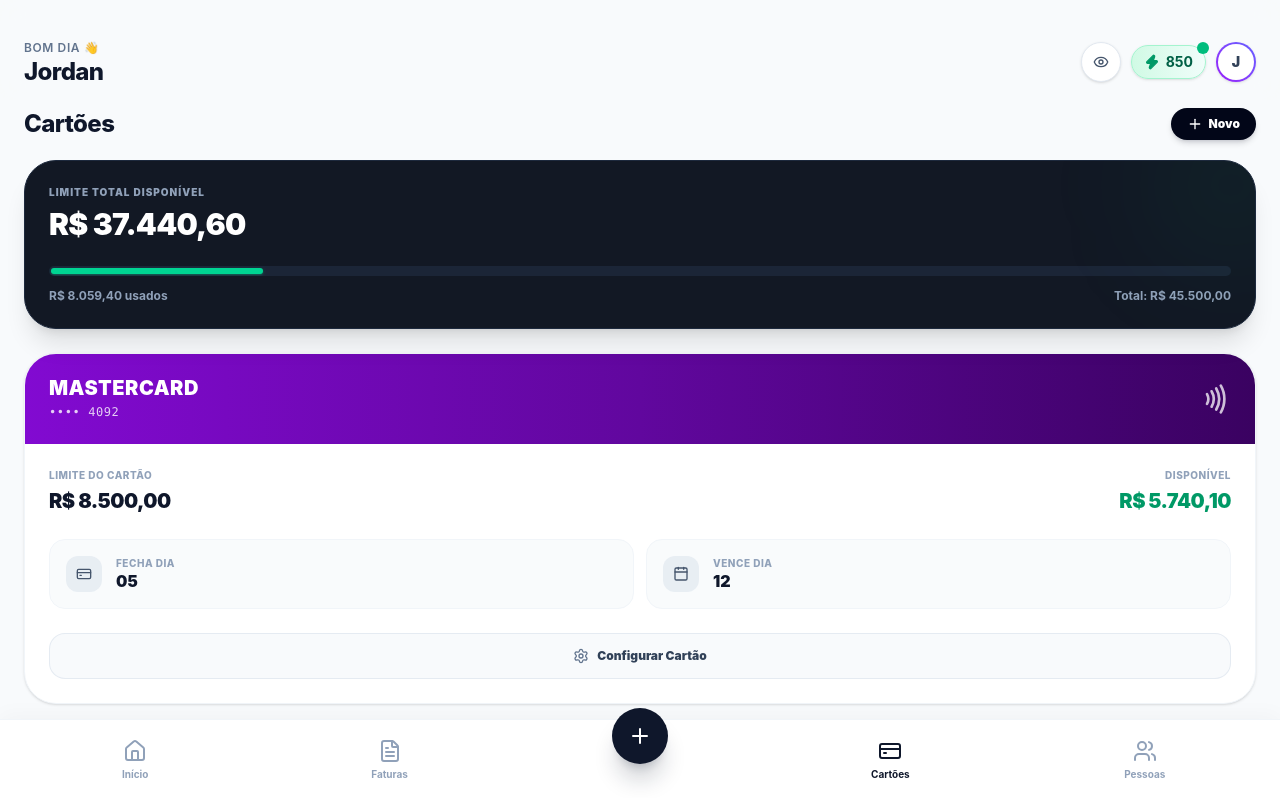
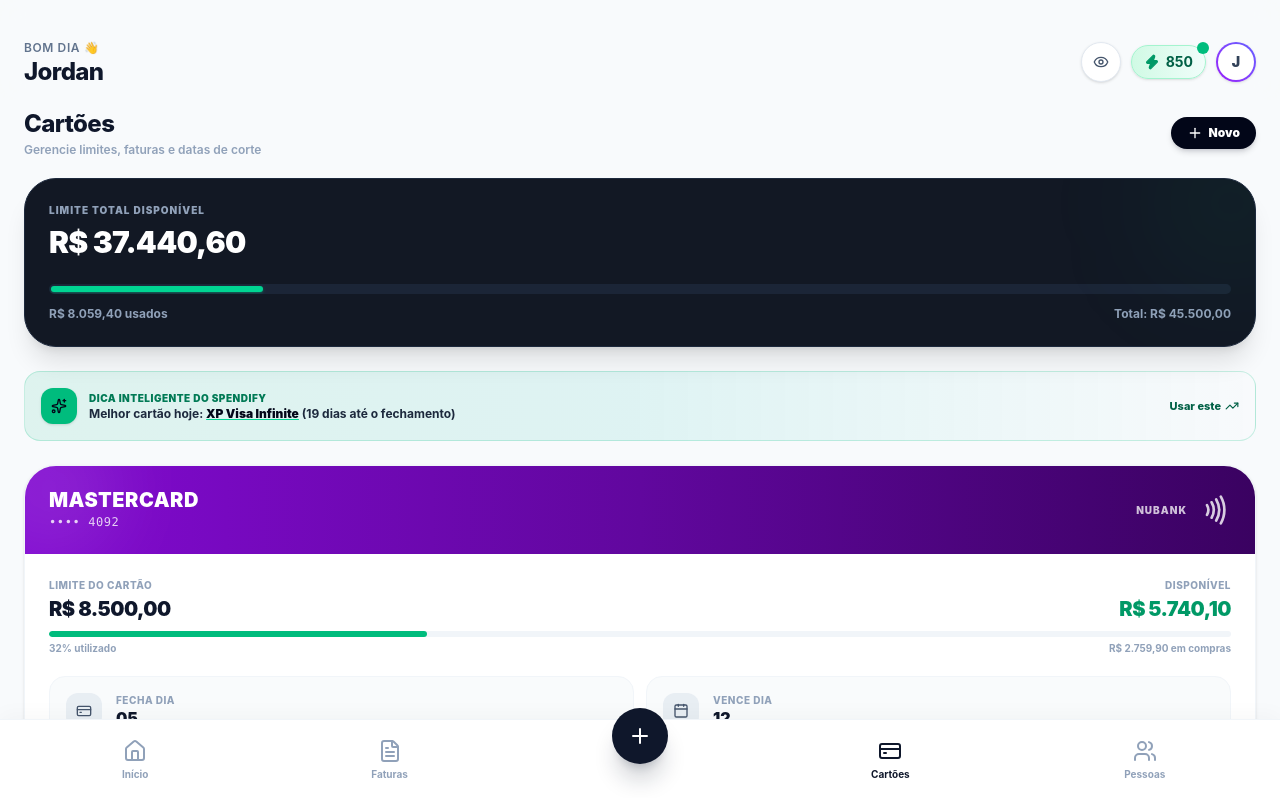
Before and after one commit to J-alvesc/spendify_app, a React (Vite) app: page /cards in a window 1280 px wide. Shown: the top 798 px of the page. Built offline with nearby package versions, Linux system fonts and the light colour scheme; no server answers.

Commit message:
feat(cards): implement humanized UI/UX, real-time preview, best-day advisor, and individual limit progress

```diff
--- a/src/components/ui/CardDetail.tsx
+++ b/src/components/ui/CardDetail.tsx
@@ -1,4 +1,4 @@
-import { Settings, Calendar, CreditCard as CardIcon, Nfc } from "lucide-react";
+import { Settings, Calendar, CreditCard as CardIcon, Nfc, FileText, Sparkles } from "lucide-react";
 import type { MockCard } from "../../data/spendifyMocks";
 import { usePrivacyContext } from "../../hooks/PrivacyContext";
 import { formatCurrency } from "../../lib/utils";
@@ -6,34 +6,70 @@
 interface CardDetailProps {
   card: MockCard;
   onConfigure: (card: MockCard) => void;
+  onViewInvoice?: (card: MockCard) => void;
+  isBestDayToBuy?: boolean;
 }
 
-export function CardDetail({ card, onConfigure }: CardDetailProps) {
+export function CardDetail({
+  card,
+  onConfigure,
+  onViewInvoice,
+  isBestDayToBuy,
+}: CardDetailProps) {
   const { formatPrivate } = usePrivacyContext();
+
+  const total = card.total_limit || 1;
+  const available = card.available_limit || 0;
+  const used = Math.max(0, total - available);
+  const usagePercentage = Math.min(100, Math.max(0, Math.round((used / total) * 100)));
+
+  // Cores dinâmicas de uso do limite
+  const usageColor =
+    usagePercentage >= 85
+      ? "bg-rose-500"
+      : usagePercentage >= 65
+      ? "bg-amber-500"
+      : "bg-emerald-500";
 
   return (
     <div className="bg-white rounded-[2rem] overflow-hidden mb-6 shadow-sm border border-slate-100 transition-all hover:shadow-md">
-      {/* Header do Cartão com Gradiente Temático */}
+      {/* Header do Cartão com Gradiente Temático e Efeito Holográfico/Luminoso */}
       <div
-        className={`p-6 text-white flex justify-between items-center bg-gradient-to-r ${card.color_theme}`}
+        className={`p-6 text-white flex justify-between items-center bg-gradient-to-r ${card.color_theme} relative overflow-hidden`}
       >
+        {/* Reflexo luminoso sutil */}
+        <div className="absolute -top-12 -left-12 w-36 h-36 bg-white/10 rounded-full blur-2xl pointer-events-none" />
+
         <div>
+          <div className="flex items-center gap-2 mb-1">
             <h3 className="text-xl font-black tracking-wide leading-none uppercase">
               {card.brand || card.name}
             </h3>
-          <p className="text-xs opacity-80 font-mono mt-1.5 tracking-wider">
+            {isBestDayToBuy && (
+              <span className="bg-emerald-400 text-slate-950 text-[9px] font-black px-2 py-0.5 rounded-full flex items-center gap-1 shadow-sm uppercase tracking-wider">
+                <Sparkles className="w-2.5 h-2.5" /> Melhor Compra
+              </span>
+            )}
+          </div>
+          <p className="text-xs opacity-80 font-mono tracking-wider">
             •••• {card.last4}
           </p>
         </div>
-        <Nfc className="w-8 h-8 opacity-75 shrink-0" />
+
+        <div className="flex items-center gap-3">
+          <span className="text-[10px] font-black tracking-widest uppercase opacity-75">
+            {card.bank_name?.split(" ")[0] || "CRÉDITO"}
+          </span>
+          <Nfc className="w-8 h-8 opacity-80 shrink-0" />
+        </div>
       </div>
 
-      {/* Corpo com Limites e Datas */}
+      {/* Corpo com Limites, Barra de Progresso e Datas */}
       <div className="p-6">
         {/* Limite do Cartão vs Disponível */}
-        <div className="flex justify-between items-baseline mb-6">
+        <div className="flex justify-between items-baseline mb-2">
           <div>
-            <p className="text-[10px] font-extrabold text-slate-400 uppercase tracking-wider mb-1">
+            <p className="text-[10px] font-extrabold text-slate-400 uppercase tracking-wider mb-0.5">
               Limite do Cartão
             </p>
             <p className="text-xl font-black text-slate-900 tracking-tight">
@@ -41,7 +77,7 @@
             </p>
           </div>
           <div className="text-right">
-            <p className="text-[10px] font-extrabold text-slate-400 uppercase tracking-wider mb-1">
+            <p className="text-[10px] font-extrabold text-slate-400 uppercase tracking-wider mb-0.5">
               Disponível
             </p>
             <p className="text-xl font-black text-emerald-600 tracking-tight">
@@ -50,8 +86,22 @@
           </div>
         </div>
 
-        {/* Caixas de Data (Fecha Dia / Vence Dia com design do protótipo) */}
-        <div className="grid grid-cols-2 gap-3 mb-6">
+        {/* Mini barra de uso individual do limite */}
+        <div className="mb-5">
+          <div className="w-full h-1.5 bg-slate-100 rounded-full overflow-hidden mb-1">
+            <div
+              className={`h-full ${usageColor} transition-all duration-500 rounded-full`}
+              style={{ width: `${Math.max(3, usagePercentage)}%` }}
+            />
+          </div>
+          <div className="flex justify-between items-center text-[10px] font-bold text-slate-400">
+            <span>{usagePercentage}% utilizado</span>
+            <span>{formatPrivate(used, formatCurrency)} em compras</span>
+          </div>
+        </div>
+
+        {/* Informações de Ciclo da Fatura */}
+        <div className="grid grid-cols-2 gap-3 mb-5">
           <div className="bg-slate-50/80 rounded-2xl p-4 flex items-center gap-3.5 border border-slate-100">
             <div className="w-9 h-9 rounded-xl bg-slate-200/70 text-slate-600 flex items-center justify-center shrink-0">
               <CardIcon className="w-4 h-4" />
@@ -65,7 +115,6 @@
               </p>
             </div>
           </div>
-
           <div className="bg-slate-50/80 rounded-2xl p-4 flex items-center gap-3.5 border border-slate-100">
             <div className="w-9 h-9 rounded-xl bg-slate-200/70 text-slate-600 flex items-center justify-center shrink-0">
               <Calendar className="w-4 h-4" />
@@ -81,8 +130,18 @@
           </div>
         </div>
 
-        {/* Botão de Ação Configurar Cartão */}
+        {/* Botões de Ação: Ver Fatura + Configurar Cartão */}
+        <div className="grid grid-cols-2 gap-2.5">
           <button
+            type="button"
+            onClick={() => onViewInvoice && onViewInvoice(card)}
+            className="w-full bg-slate-900 hover:bg-slate-800 active:scale-[0.99] text-white py-3.5 rounded-2xl text-xs font-black flex justify-center items-center gap-2 transition-all cursor-pointer shadow-sm"
+          >
+            <FileText className="w-4 h-4 text-emerald-400" />
+            Ver Fatura
+          </button>
+          <button
+            type="button"
             onClick={() => onConfigure(card)}
             className="w-full bg-slate-50 hover:bg-slate-100 active:scale-[0.99] text-slate-700 border border-slate-200/80 py-3.5 rounded-2xl text-xs font-black flex justify-center items-center gap-2 transition-all cursor-pointer"
           >
@@ -91,5 +150,6 @@
           </button>
         </div>
       </div>
+    </div>
   );
 }
--- a/src/pages/Cards.tsx
+++ b/src/pages/Cards.tsx
@@ -1,21 +1,31 @@
 import { useState, useMemo } from "react";
-import { Plus } from "lucide-react";
+import { Plus, Sparkles, TrendingUp } from "lucide-react";
+import { useNavigate } from "react-router-dom";
 import { CardDetail } from "../components/ui/CardDetail";
 import { TotalLimitCard } from "../components/ui/TotalLimitCard";
 import { CardConfigModal } from "../components/ui/CardConfigModal";
 import { initialMockCards, type MockCard } from "../data/spendifyMocks";
 
 export function Cards() {
+  const navigate = useNavigate();
   const [cardsList, setCardsList] = useState<MockCard[]>(initialMockCards);
   const [isConfigModalOpen, setIsConfigModalOpen] = useState(false);
-  const [selectedCardForConfig, setSelectedCardForConfig] = useState<MockCard | null>(null);
+  const [selectedCardForConfig, setSelectedCardForConfig] =
+    useState<MockCard | null>(null);
 
   // Totais calculados dinamicamente
   const metrics = useMemo(() => {
-    const totalAmount = cardsList.reduce((acc, c) => acc + (c.total_limit || 0), 0);
-    const availableLimit = cardsList.reduce((acc, c) => acc + (c.available_limit || 0), 0);
+    const totalAmount = cardsList.reduce(
+      (acc, c) => acc + (c.total_limit || 0),
+      0,
+    );
+    const availableLimit = cardsList.reduce(
+      (acc, c) => acc + (c.available_limit || 0),
+      0,
+    );
     const usedAmount = Math.max(0, totalAmount - availableLimit);
-    const percentageUsed = totalAmount > 0 ? Math.round((usedAmount / totalAmount) * 100) : 0;
+    const percentageUsed =
+      totalAmount > 0 ? Math.round((usedAmount / totalAmount) * 100) : 0;
 
     return {
       totalAmount,
@@ -23,6 +33,26 @@
       usedAmount,
       percentageUsed,
     };
+  }, [cardsList]);
+
+  // Advisor de melhor cartão para compras hoje
+  const bestCardRecommendation = useMemo(() => {
+    if (cardsList.length === 0) return null;
+
+    const today = new Date().getDate();
+
+    // Calcula a distância até a data de fechamento (quanto maior a distância, mais dias até o vencimento para pagar)
+    const scored = cardsList.map((card) => {
+      let daysUntilClosing = card.closing_day - today;
+      if (daysUntilClosing <= 0) {
+        daysUntilClosing += 30; // ciclo do próximo mês
+      }
+      return { card, daysUntilClosing };
+    });
+
+    // Ordena pelo que dá mais prazo de pagamento
+    scored.sort((a, b) => b.daysUntilClosing - a.daysUntilClosing);
+    return scored[0];
   }, [cardsList]);
 
   // Abertura do modal para edição
@@ -35,6 +65,11 @@
   const handleOpenCreate = () => {
     setSelectedCardForConfig(null);
     setIsConfigModalOpen(true);
+  };
+
+  // Navegar direto para a fatura do cartão
+  const handleViewInvoice = (card: MockCard) => {
+    navigate(`/invoices?cardId=${card.id}`);
   };
 
   // Salvar alterações ou adicionar novo cartão
@@ -57,9 +92,14 @@
     <div className="fade-in block px-6 pb-6 pt-2" data-testid="cards-view">
       {/* Cabeçalho da Seção com Título e Botão "+ Novo" idêntico ao protótipo */}
       <div className="flex items-center justify-between mb-5">
-        <h2 className="text-2xl font-extrabold text-slate-900 tracking-tight">
-          Cartões
-        </h2>
+        <div>
+          <h2 className="text-2xl font-extrabold text-slate-900 tracking-tight">
+            Cartões
+          </h2>
+          <p className="text-xs text-slate-400 font-semibold mt-0.5">
+            Gerencie limites, faturas e datas de corte
+          </p>
+        </div>
         <button
           onClick={handleOpenCreate}
           className="bg-slate-950 hover:bg-slate-800 active:scale-95 text-white px-4 py-2 rounded-full text-xs font-black flex items-center gap-1.5 shadow-md shadow-slate-950/15 transition-all cursor-pointer"
@@ -76,7 +116,38 @@
         percentageUsed={metrics.percentageUsed}
       />
 
-      {/* Lista de Cartões */}
+      {/* Banner de Inteligência Financeira: Melhor Cartão Para Compras Hoje */}
+      {bestCardRecommendation && cardsList.length > 1 && (
+        <div className="mb-6 p-4 rounded-2xl bg-gradient-to-r from-emerald-500/10 via-teal-500/10 to-transparent border border-emerald-500/20 flex items-center justify-between gap-3">
+          <div className="flex items-center gap-3 min-w-0">
+            <div className="w-9 h-9 rounded-xl bg-emerald-500 text-slate-950 flex items-center justify-center shrink-0 shadow-sm font-black">
+              <Sparkles className="w-4 h-4" />
+            </div>
+            <div className="min-w-0">
+              <span className="text-[10px] font-black uppercase text-emerald-700 tracking-wider block">
+                Dica Inteligente do Spendify
+              </span>
+              <p className="text-xs font-bold text-slate-800 truncate">
+                Melhor cartão hoje:{" "}
+                <span className="text-slate-950 font-black underline decoration-emerald-400">
+                  {bestCardRecommendation.card.bank_name ||
+                    bestCardRecommendation.card.name}
+                </span>{" "}
+                ({bestCardRecommendation.daysUntilClosing} dias até o fechamento)
+              </p>
+            </div>
+          </div>
+          <button
+            type="button"
+            onClick={() => handleViewInvoice(bestCardRecommendation.card)}
+            className="hidden sm:flex shrink-0 items-center gap-1 text-[11px] font-extrabold text-emerald-800 hover:text-emerald-950 cursor-pointer"
+          >
+            Usar este <TrendingUp className="w-3.5 h-3.5" />
+          </button>
+        </div>
+      )}
+
+      {/* Lista de Cartões com UI Humanizada e Ações */}
       <div className="space-y-4">
         {cardsList.length === 0 ? (
           <div className="bg-white rounded-[2rem] p-8 text-center border border-slate-100 shadow-sm">
@@ -98,13 +169,15 @@
             <CardDetail
               key={card.id}
               card={card}
+              isBestDayToBuy={bestCardRecommendation?.card.id === card.id}
               onConfigure={handleOpenEdit}
+              onViewInvoice={handleViewInvoice}
             />
           ))
         )}
       </div>
 
-      {/* Modal de Configuração / Criação */}
+      {/* Modal de Configuração / Criação com Live Preview */}
       <CardConfigModal
         isOpen={isConfigModalOpen}
         onClose={() => setIsConfigModalOpen(false)}
```
Also changed, not shown: src/components/ui/CardConfigModal.tsx (+104 -34 lines), 1 other file (tests, documents, lock files or other folders). Lines whose indentation alone changed are shown as unchanged.
